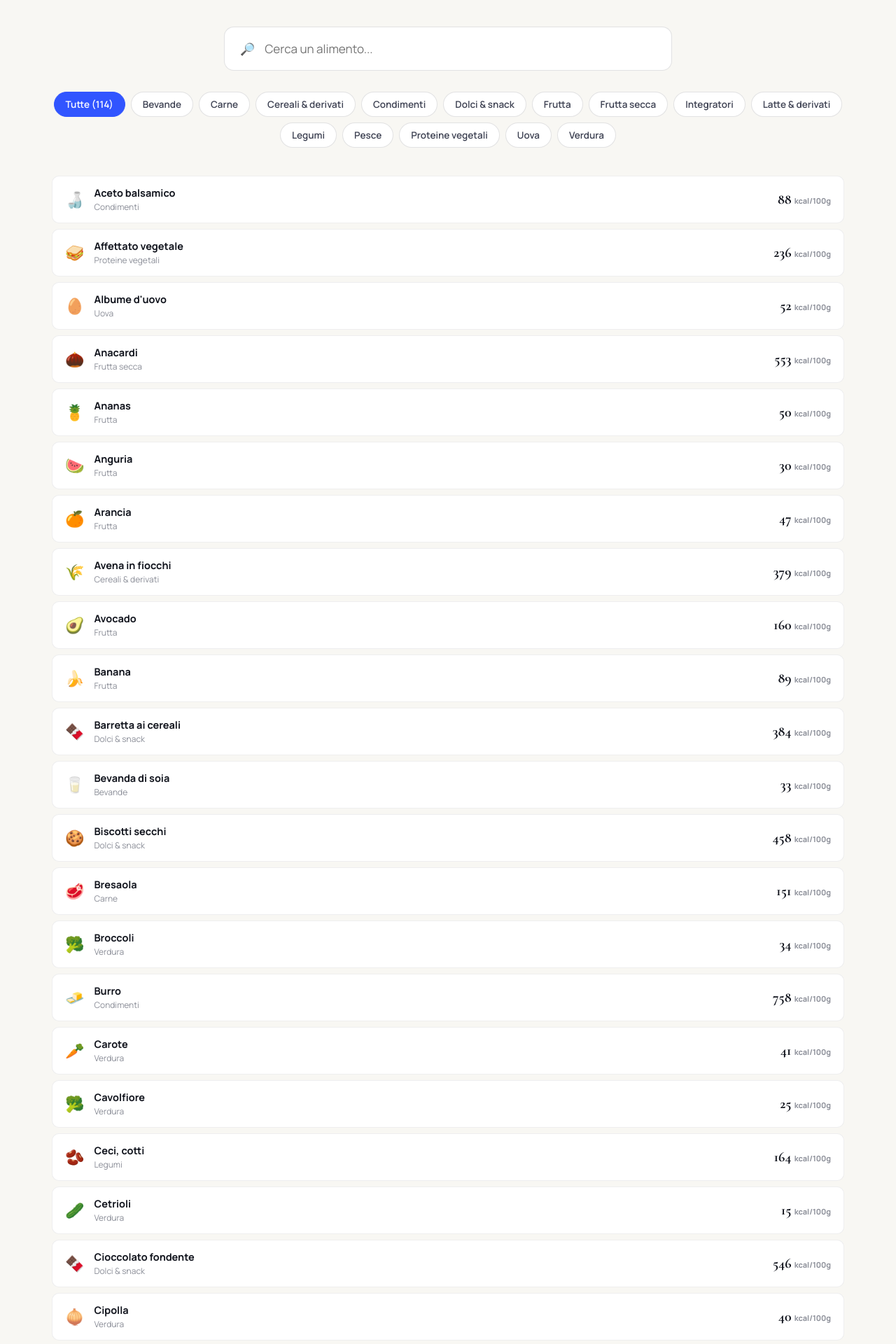
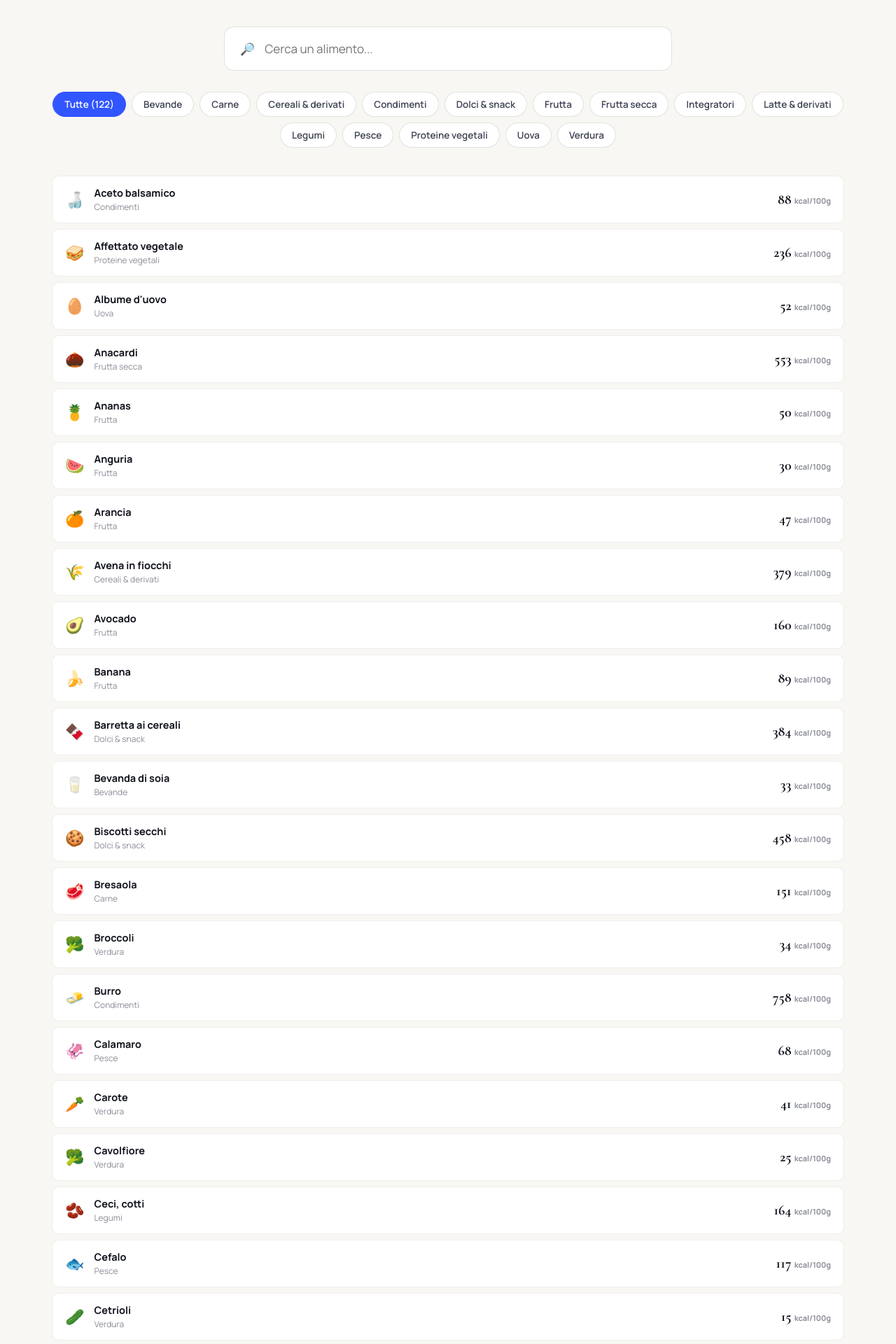
Before and after one commit to davidepalu94/gustoscopio, a React (Vite) app: page /alimenti in a window 1280 px wide. Shown: the part 240-2160 px from the top of the page at 70% size. Built offline with nearby package versions, Linux system fonts and the light colour scheme.

Commit message:
Add files via upload

```diff
--- a/src/foods.js
+++ b/src/foods.js
@@ -70,6 +70,14 @@ export const FOODS = [
   { id: 'merluzzo', name: 'Merluzzo', emoji: '🐟', kcal: 82, protein: 17.8, carbs: 0, fat: 0.7, fiber: 0, category: 'Pesce' },
   { id: 'gamberi', name: 'Gamberi', emoji: '🦐', kcal: 71, protein: 15, carbs: 0.9, fat: 0.5, fiber: 0, category: 'Pesce' },
   { id: 'sgombro', name: 'Sgombro', emoji: '🐟', kcal: 205, protein: 19, carbs: 0, fat: 13.9, fiber: 0, category: 'Pesce' },
+  { id: 'sogliola', name: 'Sogliola', emoji: '🐟', kcal: 78, protein: 16.9, carbs: 0, fat: 0.9, fiber: 0, category: 'Pesce' },
+  { id: 'nasello', name: 'Nasello', emoji: '🐟', kcal: 82, protein: 17.4, carbs: 0, fat: 1.3, fiber: 0, category: 'Pesce' },
+  { id: 'calamaro', name: 'Calamaro', emoji: '🦑', kcal: 68, protein: 13.5, carbs: 3, fat: 0.8, fiber: 0, category: 'Pesce' },
+  { id: 'polpo', name: 'Polpo', emoji: '🐙', kcal: 57, protein: 10.6, carbs: 2.2, fat: 1, fiber: 0, category: 'Pesce' },
+  { id: 'cefalo', name: 'Cefalo', emoji: '🐟', kcal: 117, protein: 19.4, carbs: 0, fat: 3.8, fiber: 0, category: 'Pesce' },
+  { id: 'rombo', name: 'Rombo', emoji: '🐟', kcal: 81, protein: 16.1, carbs: 0, fat: 1.5, fiber: 0, category: 'Pesce' },
+  { id: 'orata', name: 'Orata di mare', emoji: '🐟', kcal: 121, protein: 19.9, carbs: 0, fat: 4.5, fiber: 0, category: 'Pesce' },
+  { id: 'spigola', name: 'Spigola di mare', emoji: '🐟', kcal: 82, protein: 16.5, carbs: 0, fat: 1.9, fiber: 0, category: 'Pesce' },
 
   // UOVA
   { id: 'uova', name: 'Uovo', emoji: '🥚', kcal: 143, protein: 12.6, carbs: 0.7, fat: 9.5, fiber: 0, category: 'Uova' },
```
Also changed, not shown: 1 other file (tests, documents, lock files or other folders).
